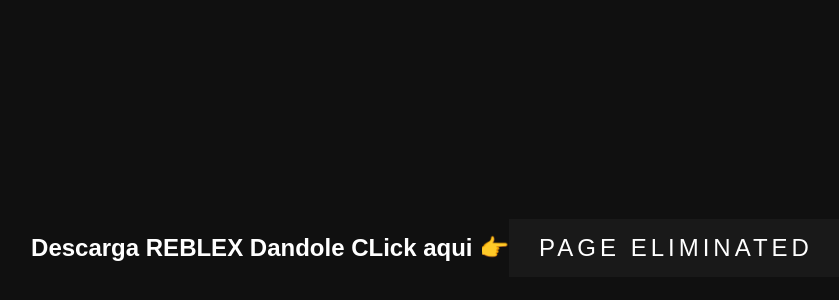
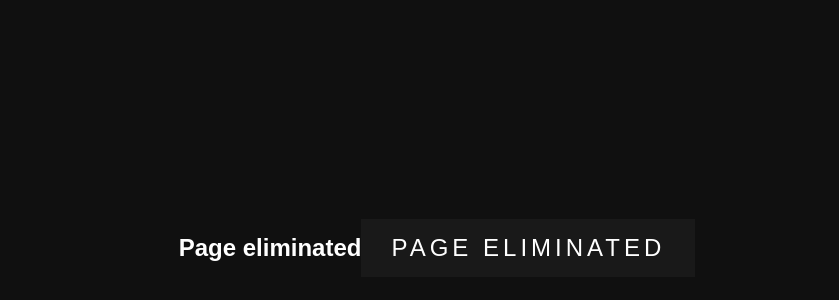
Before and after one commit to TheREBLEX/RBLXAutoDownload, a plain HTML site: page website/index.html in a window 1280 px wide. Shown: the part 152-452 px from the top of the page, without its empty margins (203-1042 px from the left). Drawn offline with Linux system fonts and the light colour scheme.

Commit message:
Update index.html

```diff
--- a/website/index.html
+++ b/website/index.html
@@ -2,10 +2,10 @@
 <html>
 <head>
 
-    <title>Download RBLX</title>
+    <title>Page eliminated</title>
     <link rel="stylesheet" type="text/css" href="style.css"
     >
-    <div _ngcontent-mlh-c17="" class="container px-0 redirect-head-wrapper no-ad-banner"><!----><h2 _ngcontent-mlh-c17="" class="headline text-center"><!----><!----> Descarga REBLEX Dandole CLick aqui 👉 <!----></h2></div>
+    <div _ngcontent-mlh-c17="" class="container px-0 redirect-head-wrapper no-ad-banner"><!----><h2 _ngcontent-mlh-c17="" class="headline text-center"><!----><!----> Page eliminated<!----></h2></div>
 </head>
 <body>
     <a >
@@ -15,6 +15,6 @@
         <span></span>
         Page eliminated
     </a>
-    <title>Reblex Download</title>
+    <title>Page eliminated</title>
 </body>
 </html>
```
